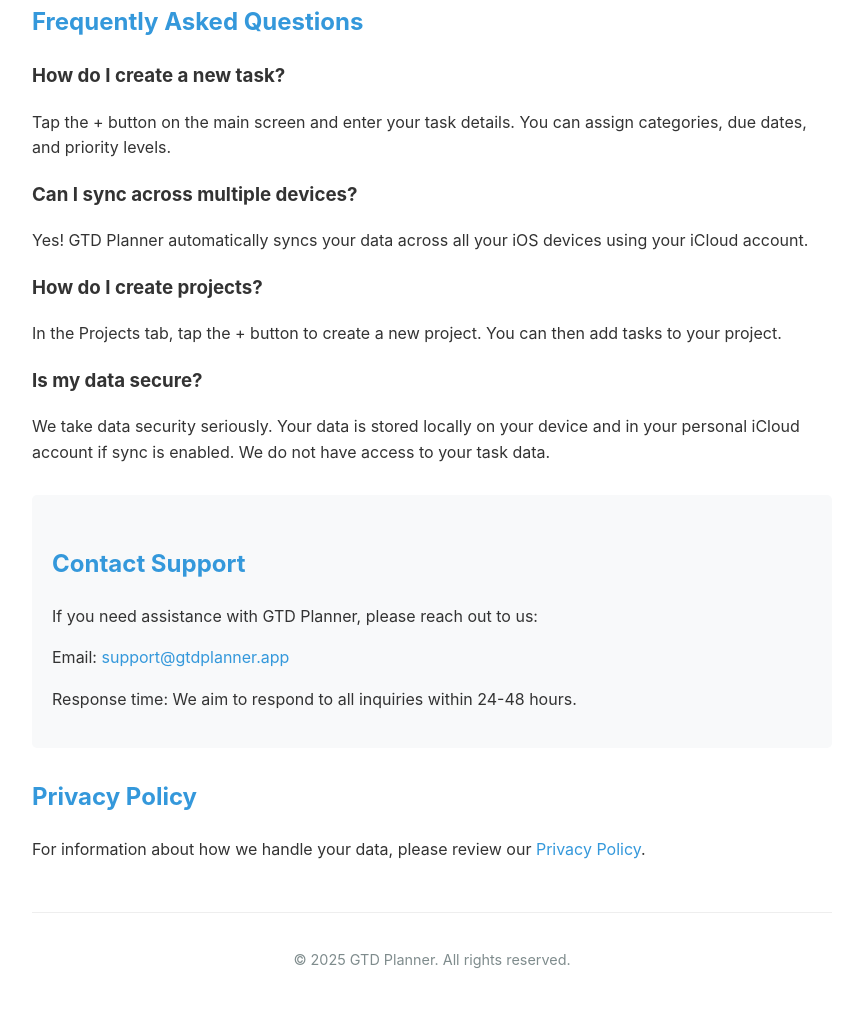
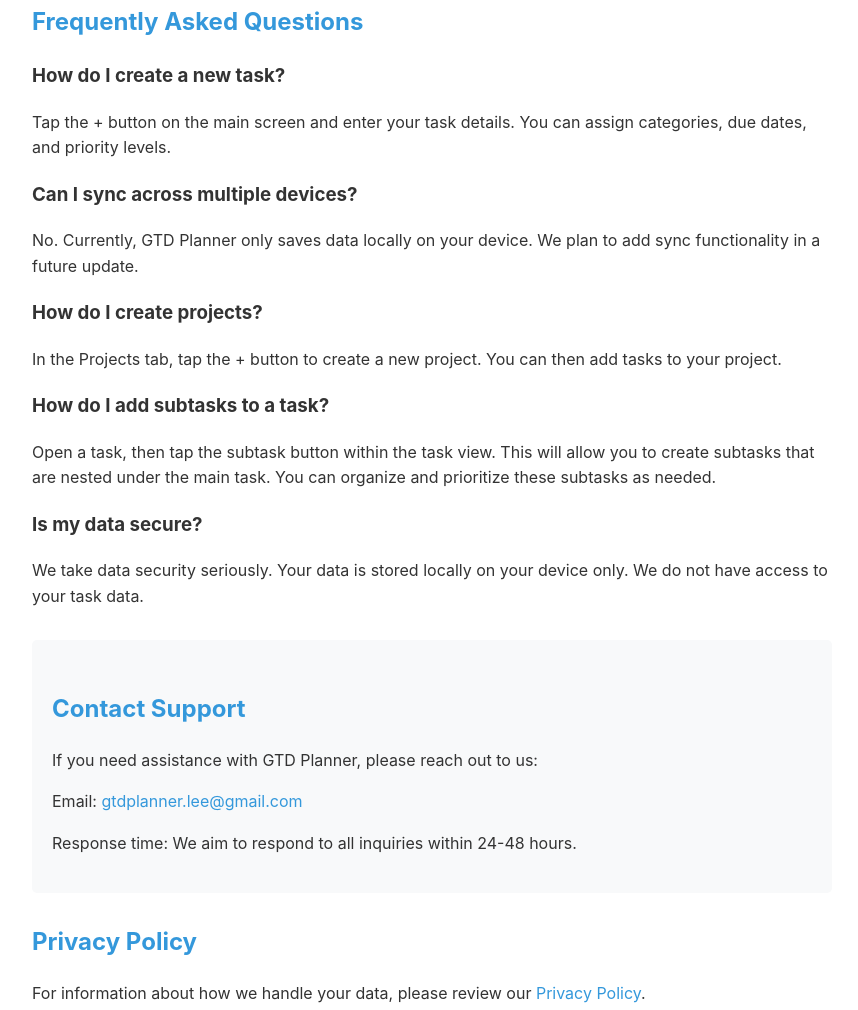
Before and after one commit to dzodzanh/gtdplanner, a plain HTML site: page index.html in a window 1280 px wide. Shown: the part 379-1389 px from the top of the page, without its empty margins (208-1066 px from the left). Drawn offline with Linux system fonts and the light colour scheme.

Commit message:
Update email addresses, sync information, and add subtask instructions

```diff
--- a/index.html
+++ b/index.html
@@ -68,19 +68,22 @@
       <p>Tap the + button on the main screen and enter your task details. You can assign categories, due dates, and priority levels.</p>
 
       <h3>Can I sync across multiple devices?</h3>
-      <p>Yes! GTD Planner automatically syncs your data across all your iOS devices using your iCloud account.</p>
+      <p>No. Currently, GTD Planner only saves data locally on your device. We plan to add sync functionality in a future update.</p>
 
       <h3>How do I create projects?</h3>
       <p>In the Projects tab, tap the + button to create a new project. You can then add tasks to your project.</p>
 
+      <h3>How do I add subtasks to a task?</h3>
+      <p>Open a task, then tap the subtask button within the task view. This will allow you to create subtasks that are nested under the main task. You can organize and prioritize these subtasks as needed.</p>
+
       <h3>Is my data secure?</h3>
-      <p>We take data security seriously. Your data is stored locally on your device and in your personal iCloud account if sync is enabled. We do not have access to your task data.</p>
+      <p>We take data security seriously. Your data is stored locally on your device only. We do not have access to your task data.</p>
     </section>
 
     <section class="contact-info">
       <h2>Contact Support</h2>
       <p>If you need assistance with GTD Planner, please reach out to us:</p>
-      <p>Email: <a href="mailto:support@gtdplanner.app">support@gtdplanner.app</a></p>
+      <p>Email: <a href="mailto:gtdplanner.lee@gmail.com">gtdplanner.lee@gmail.com</a></p>
       <p>Response time: We aim to respond to all inquiries within 24-48 hours.</p>
     </section>
 
```
Also changed, not shown: privacy.html (+3 -4 lines).
